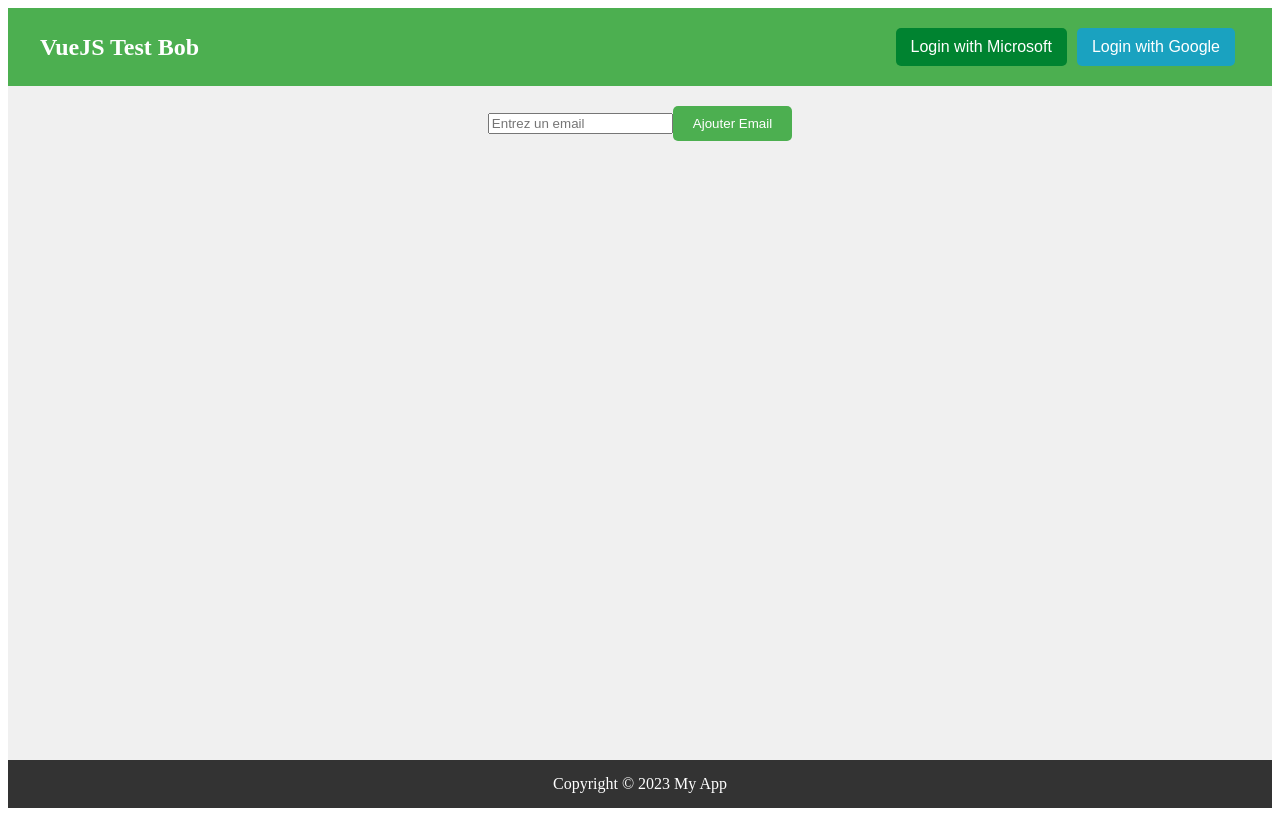
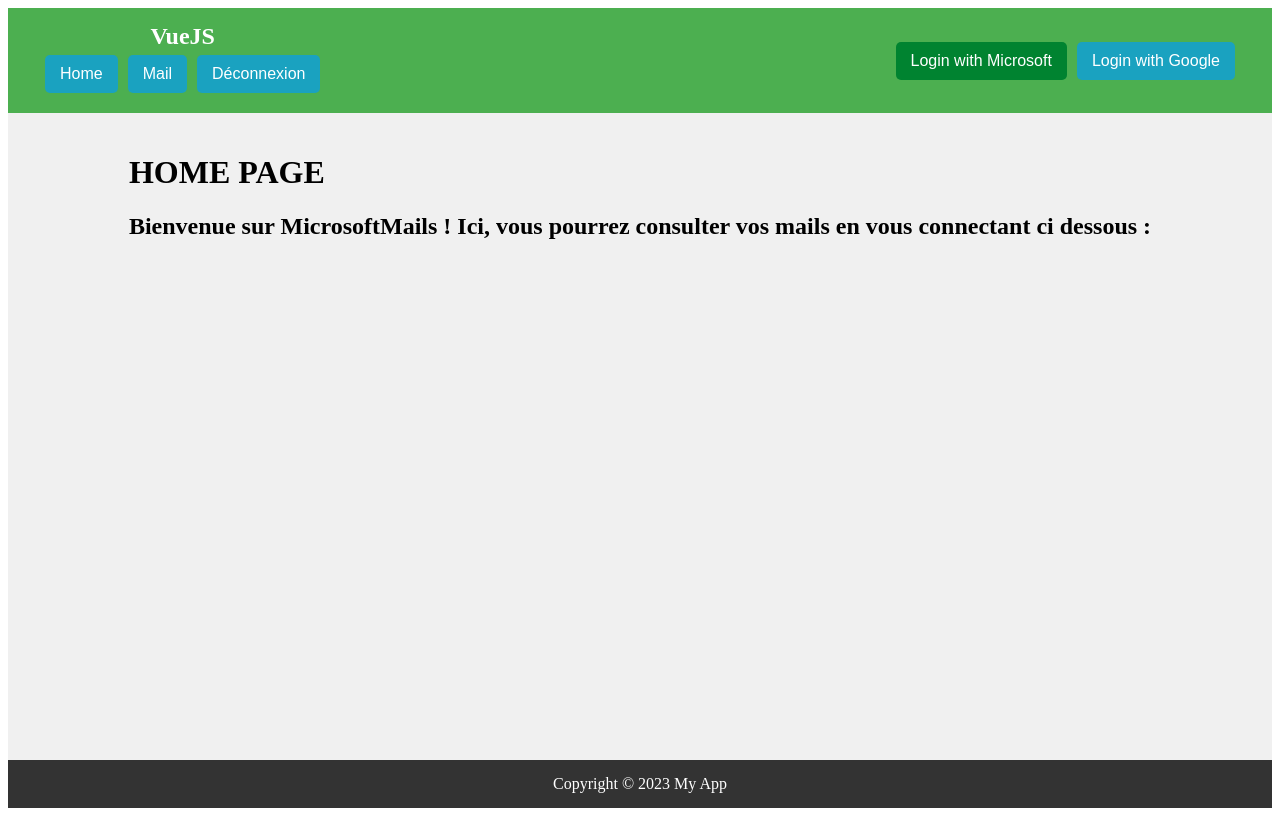
Before and after one commit to Clement-Besnard/MicrosoftMails, a Vue app: page / in a window 1280 px wide. Built offline with nearby package versions, Linux system fonts and the light colour scheme.

Commit message:
routers now works with MailsPage

```diff
--- a/src/App.vue
+++ b/src/App.vue
@@ -1,67 +1,25 @@
 <template>
-  <div class="page-container">
-    <header class="green-header">
-      <div class="header-container">
-        <h1>VueJS Test Bob</h1>
-        <span class='username' v-if="loggedInUsername">{{ loggedInUsername }}</span>
-        <span v-else>
-          <SigninButton @signin-success="onSignInSuccess" />
-        </span>
-      </div>
-    </header>
-    <main class="main-content">
-      <div>
-        <input type="text" v-model="newEmail" placeholder="Entrez un email">
-        <button @click="ajouterEmail" class="add-email-button">Ajouter Email</button>
-        <ul>
-          <li v-for="email in emails" :key="email">
-            {{ email }}
-            <button @click="supprimerEmail(email)" class="delete-email-button">Supprimer</button>
-          </li>
-        </ul>
-      </div>
-    </main>
-
-    <footer class="footer">
-      <p class="footer-text">Copyright © 2023 My App</p>
-    </footer>
-  </div>
+  <BaseLayout :username="username" @set-username="setUsername" >
+    <RouterView></RouterView>
+  </BaseLayout>
 </template>
 
 <script>
-import SigninButton from "@/components/SigninButton.vue";
-
+import BaseLayout from "@/components/BaseLayout.vue";
 export default {
-  name: "BaseLayout",
+  name: "App",
   components: {
-    SigninButton,
+    BaseLayout
   },
-  props: ['username'],
   data() {
     return {
-      newEmail: '',
-      emails: [],
-      loggedInUsername: null, // Nouvelle variable locale pour stocker le nom d'utilisateur connecté
+      username: null,
     };
   },
   methods: {
     setUsername(username) {
-      this.loggedInUsername = username; // Utiliser la variable locale pour stocker le nom d'utilisateur
-      console.log('Username updated:', this.loggedInUsername);
-    },
-    ajouterEmail() {
-      if (this.newEmail.includes('@') && this.newEmail.includes('.')) {
-        this.emails.push(this.newEmail);
-        this.newEmail = '';
-      } else {
-        alert('Email non valide');
-      }
-    },
-    supprimerEmail(email) {
-      const index = this.emails.indexOf(email);
-      if (index !== -1) {
-        this.emails.splice(index, 1);
-      }
+      this.username = username;
+      console.log('Username updated:', this.username);
     },
   },
 };
--- a/src/components/BaseLayout.vue
+++ b/src/components/BaseLayout.vue
@@ -9,19 +9,12 @@
           <BaseButton @click="goMail" color="primary">Mail</BaseButton>
           <BaseButton @click="logout" color="primary">Déconnexion</BaseButton>
         </div>
-
         <div>
-
           <span class='username' v-if="username">{{ username }}</span>
           <span v-else>
             <SigninButton @signin-success="onSignInSuccess" />
           </span>
         </div>
-        <h1>VueJS Test Bob</h1>
-        <span class='username' v-if="username">{{ username }}</span>
-        <span v-else>
-          <SigninButton @signin-success="onSignInSuccess" />
-        </span>
       </div>
     </header>
     <main class="main-content">
--- a/src/components/HomePage.vue
+++ b/src/components/HomePage.vue
@@ -1,6 +1,4 @@
 <template>
-<h1></h1>
+  <h1 class="title" style="color:black">HOME PAGE</h1>
+  <h2>Bienvenue sur MicrosoftMails ! Ici, vous pourrez consulter vos mails en vous connectant ci dessous : </h2>
 </template>
-
-  <h1 class="title"></h1>
-  <h2>Bienvenue sur MicrosoftMails ! Ici, vous pourrez consulter vos mails en vous connectant ci dessous : </h2>
--- /dev/null
+++ b/src/components/MailsPage.vue
@@ -0,0 +1,45 @@
+<template>
+    <h1>HELLO</h1>
+    <main class="main-content">
+      <div>
+        <input type="text" v-model="newEmail" placeholder="Entrez un email">
+        <button @click="ajouterEmail" class="add-email-button">Ajouter Email</button>
+        <ul>
+          <li v-for="email in emails" :key="email">
+            {{ email }}
+            <button @click="supprimerEmail(email)" class="delete-email-button">Supprimer</button>
+          </li>
+        </ul>
+      </div>
+    </main>
+</template>
+
+<script>
+
+
+export default {
+  data() {
+    return {
+      newEmail: '',
+      emails: [],
+      loggedInUsername: null, // Nouvelle variable locale pour stocker le nom d'utilisateur connecté
+    };
+  },
+  methods: {
+    ajouterEmail() {
+      if (this.newEmail.includes('@') && this.newEmail.includes('.')) {
+        this.emails.push(this.newEmail);
+        this.newEmail = '';
+      } else {
+        alert('Email non valide');
+      }
+    },
+    supprimerEmail(email) {
+      const index = this.emails.indexOf(email);
+      if (index !== -1) {
+        this.emails.splice(index, 1);
+      }
+    },
+  },
+};
+</script>
--- a/src/router.js
+++ b/src/router.js
@@ -1,9 +1,12 @@
 import { createRouter, createWebHistory } from 'vue-router';
 import HomePage from './components/HomePage.vue';
 import AuthCallback from './components/AuthCallback.vue';
+import MailsPage from './components/MailsPage.vue'
+
 
 const routes = [
   { path: '/', component: HomePage },
+  { path: '/mails', component: MailsPage },
   { path: '/auth/callback', component: AuthCallback }
 ];
 
```
